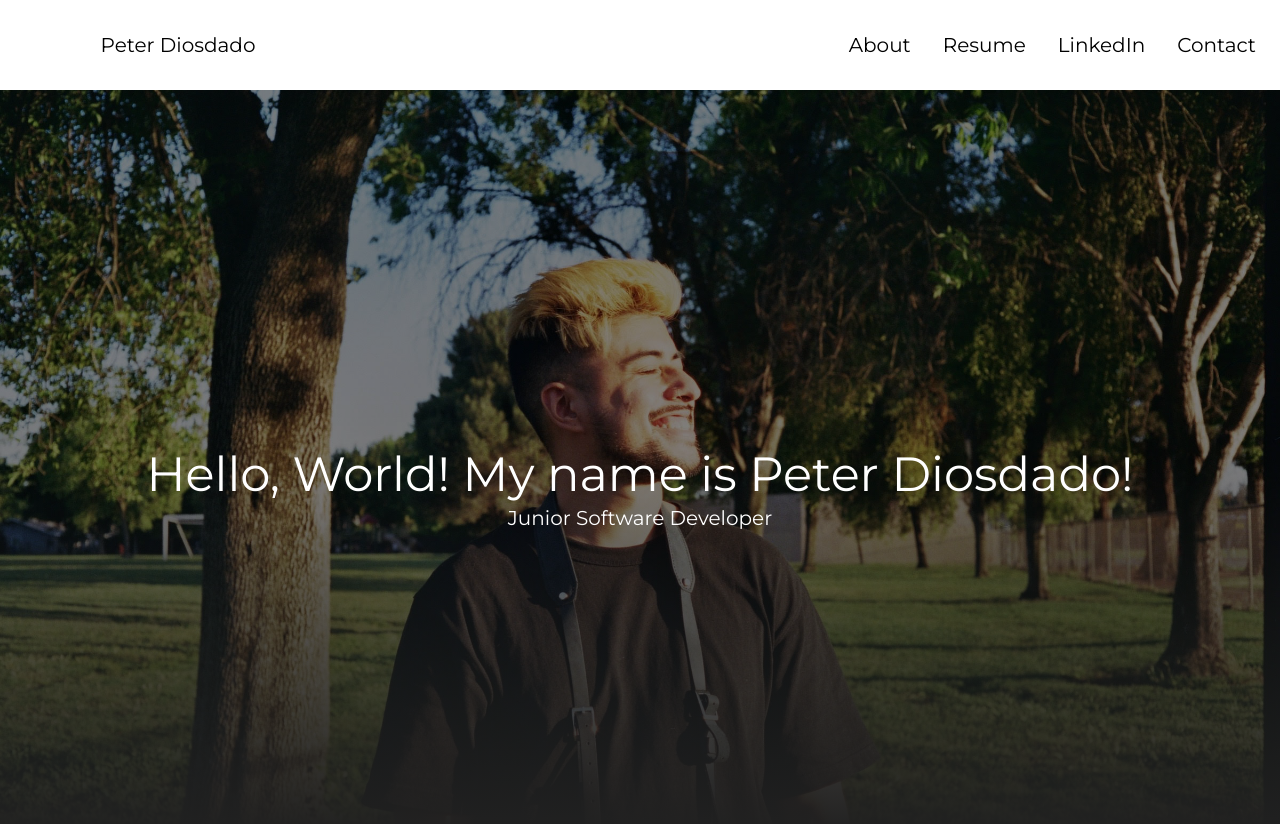
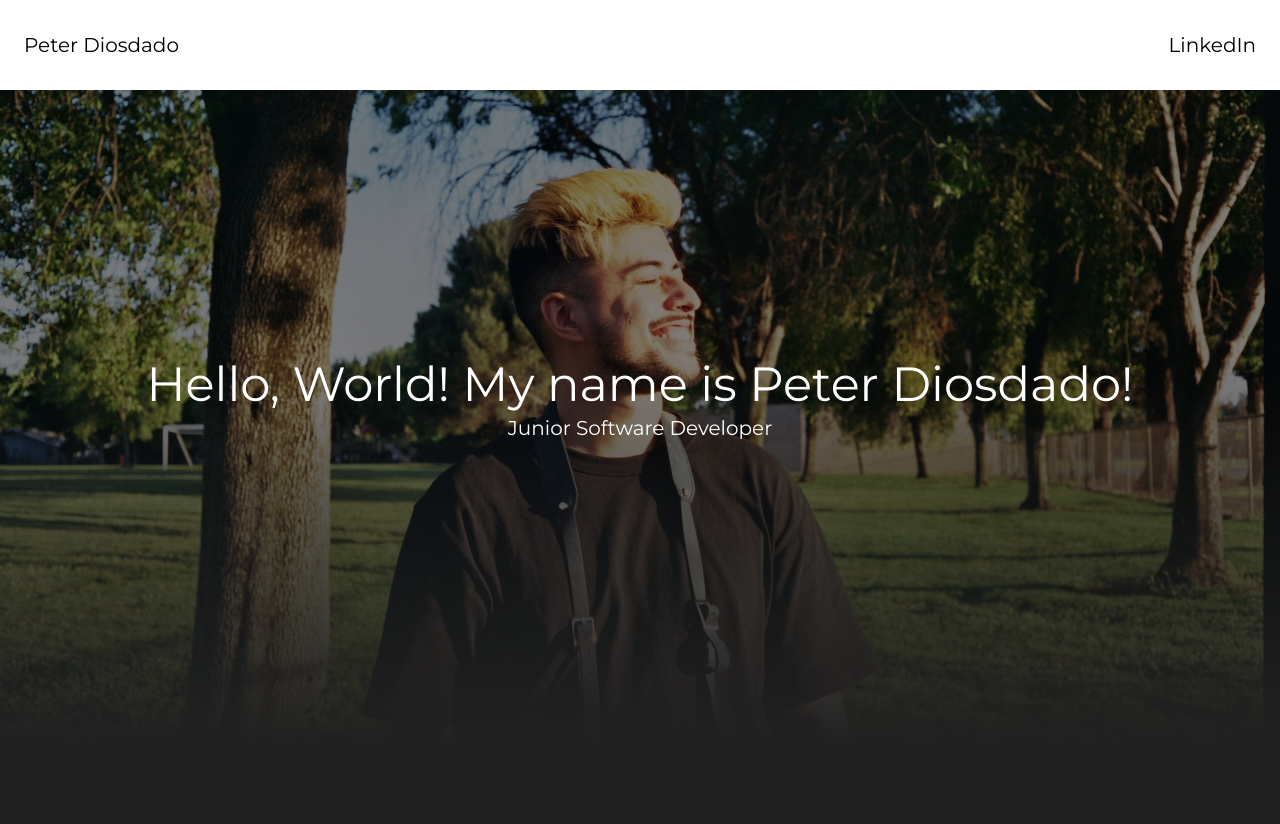
Before and after one commit to PetDios9/personal-site, a React (Create React App) app: page / in a window 1280 px wide. Shown: the top 824 px of the page. Built offline with nearby package versions, Linux system fonts and the light colour scheme.

Commit message:
fixed appbar being stuck to top of page when scrolling, removed dummy buttons for app to be usable. will begin branching to work on different features

```diff
--- a/src/App.js
+++ b/src/App.js
@@ -8,7 +8,7 @@ import { ThemeProvider} from '@material-ui/core'
 
 function App() {
   return (
-    <div className="App">
+    <div className="App" style={{overflowX: 'hidden'}}>
       <ThemeProvider theme={theme}>
         <Header />
           <LandingPage />
--- a/src/Components/AboutText.js
+++ b/src/Components/AboutText.js
@@ -9,7 +9,7 @@ export const AboutText = () => {
                 <br />
             I began teaching myself web development at the beginning of 2020 by learning how to work with HTML and CSS, and over the pandemic learned more technologies while also working full time.
             I am very open minded, forward thinking, and excited to learn more technologies in the ever evolving web development world.
-            Reach out to me by scrolling down a bit further or pressing the contact tag in the header. I'm excited to hear from you! :-)
+            Reach out to me by clicking the Indeed link in the banner. I'm excited to hear from you! :-)
         </Typography>
     )
 }
--- a/src/Components/Header.js
+++ b/src/Components/Header.js
@@ -17,34 +17,19 @@ const useStyles = makeStyles(theme => ({
 export const Header = () => {
     const classes = useStyles()
     return (
-        <AppBar elevation={0} position="sticky" className={classes.toolbar} >
-            <Toolbar >
+        <AppBar elevation={0} position="fixed" className={classes.toolbar} >
+            <Toolbar spacing>
                <Grid container justify="space-between" direction="row" spacing={0}>
-                   <Grid item xs={12} sm={3}>
-                        <Typography variant="h6">
+                   <Grid item xs={6} sm={6}>
+                        <Typography variant="h6" align="left">
                             Peter Diosdado
                         </Typography>
                    </Grid>
                    <Grid item>
-                       <Grid container justify="center" direction="row" spacing={4}>
-                            <Grid item>
-                                <Typography variant="h6" >
-                                    About
-                                </Typography>
-                            </Grid>
-                           <Grid item>
-                                <Typography variant="h6" >
-                                    Resume
-                                </Typography>
-                           </Grid>
+                       <Grid container justify="center" alignItems="center" direction="row" spacing={4}>
                            <Grid item>
                                 <Typography variant="h6">
                                     <a target="_blank" rel="noopener noreferrer" href="http://linkedin.com/in/peter-diosdado" className={classes.links}>LinkedIn</a>
-                                </Typography>
-                           </Grid>
-                           <Grid item>
-                                <Typography variant="h6" >
-                                    Contact
                                 </Typography>
                            </Grid>
                        </Grid>
--- a/src/Components/MyStack.js
+++ b/src/Components/MyStack.js
@@ -8,7 +8,7 @@ import expresslogo from '../images/expresslogo.png'
 
 export const MyStack = () => {
     return(
-        <Grid container spacing={2} direction="row" alignItems="center" justify="flex-start">
+        <Grid container spacing={1} direction="row" alignItems="center" justify="flex-start" styling={{overflowx: 'hidden', overflowy: 'hidden'}}>
             <Grid item xs={12}>
                 <Typography variant='subtitle1'>
                     Here are some frameworks and technologies that I work with in my projects!
--- a/src/Pages/AboutPage.js
+++ b/src/Pages/AboutPage.js
@@ -9,8 +9,6 @@ const useStyles = makeStyles(theme=> ({
         width: '100%',
         height: '100%',
         color: 'white ',
-        //overflowx hidden for horizontal scroll bar bug in material ui
-        overflowX: 'hidden'
     },
     container: {
         height: '100vh',
```
